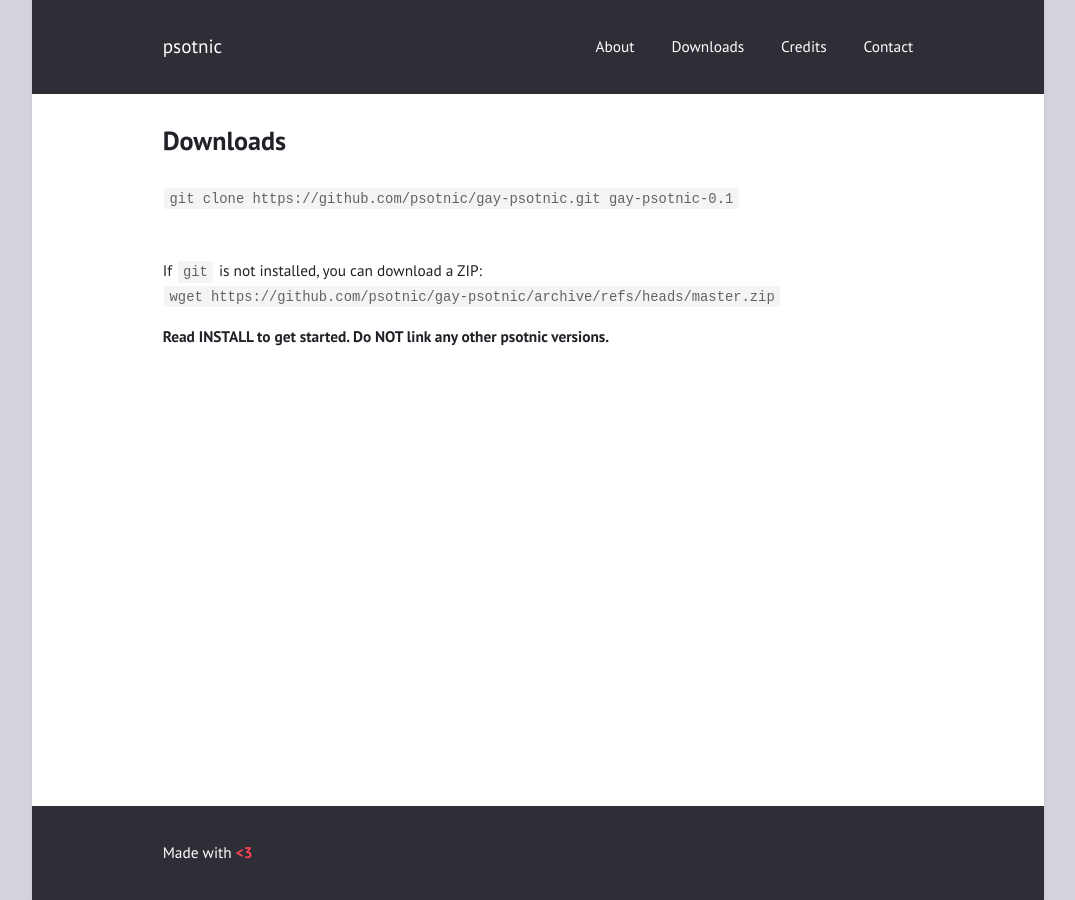
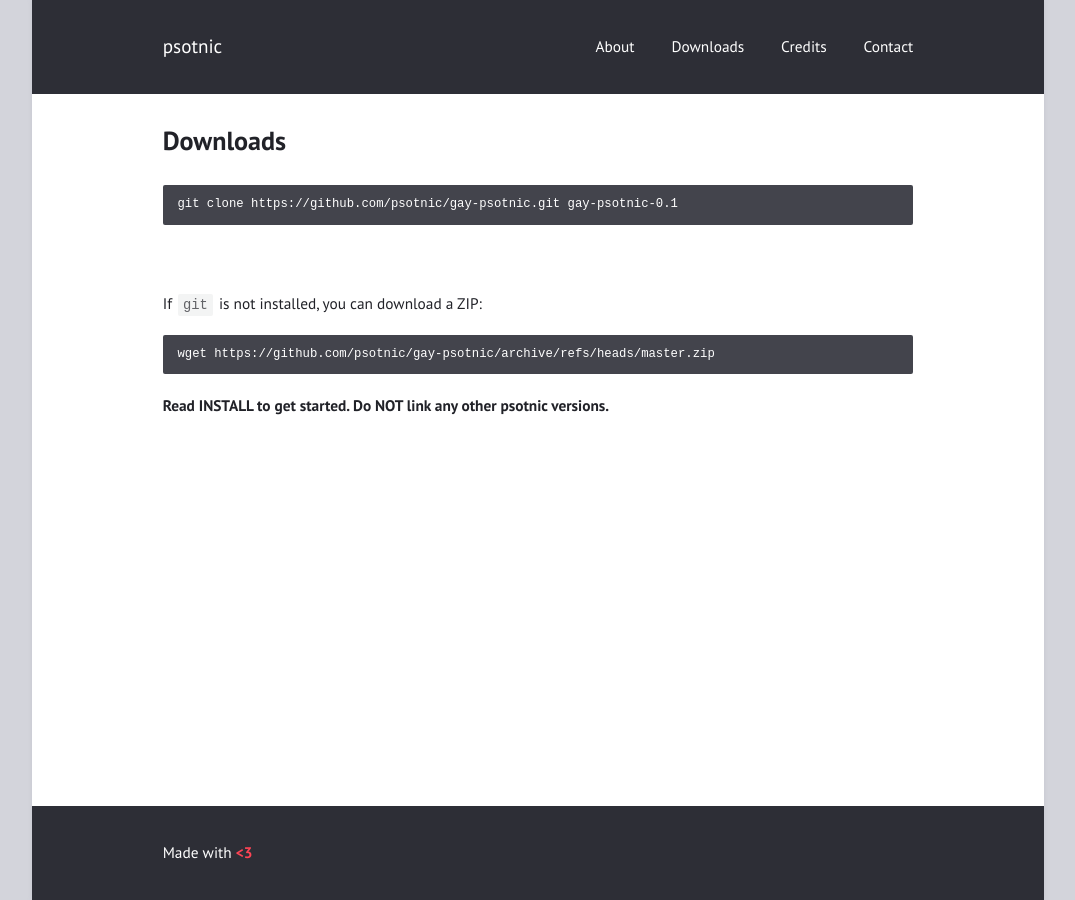
Before and after one commit to psotnic/gay.psotnic.github.io, a Jekyll site: the page built from content/downloads.md, in a window 1280 px wide. Shown: the whole page, without its empty margins (102-1177 px from the left). Built offline with Jekyll 4.4.1, drawn with Linux system fonts in a browser that asks for light colours.

Commit message:
Update downloads.md

````diff
--- a/content/downloads.md
+++ b/content/downloads.md
@@ -3,9 +3,13 @@
 permalink: "/downloads/"
 layout: page
 ---
-```git clone https://github.com/psotnic/gay-psotnic.git gay-psotnic-0.1```
-<br><br><br>
+```
+git clone https://github.com/psotnic/gay-psotnic.git gay-psotnic-0.1
+```
+<br><br>
 If ```git``` is not installed, you can download a ZIP:<br>
-```wget https://github.com/psotnic/gay-psotnic/archive/refs/heads/master.zip```
+```
+wget https://github.com/psotnic/gay-psotnic/archive/refs/heads/master.zip
+```
 
 **Read INSTALL to get started. Do NOT link any other psotnic versions.**
````
